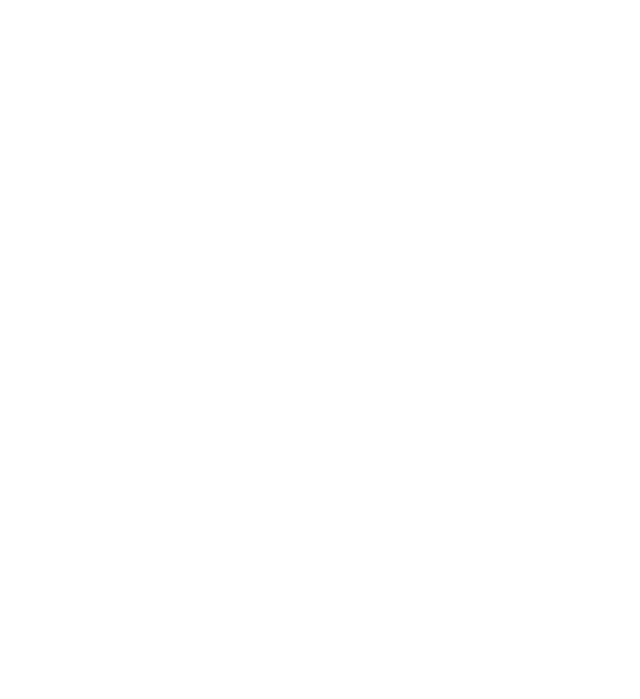
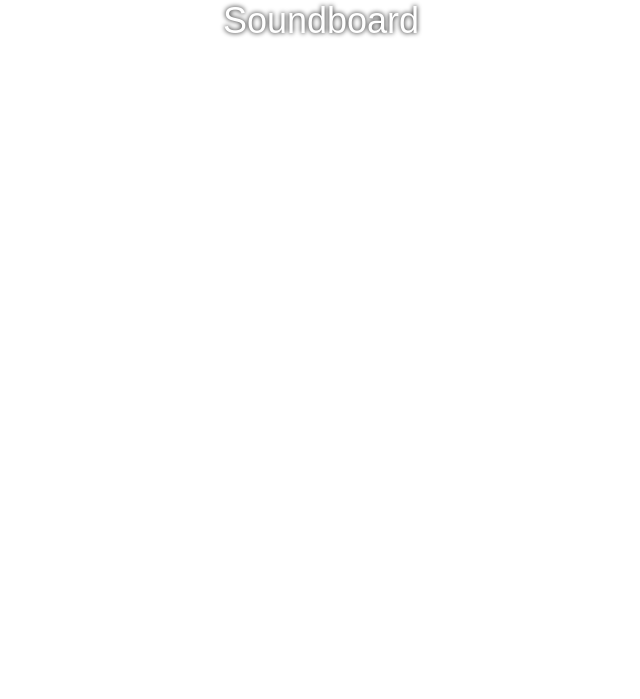
Before and after one commit to davidwightman/soundboard, a plain HTML site: page index.html in a window 1280 px wide. Shown: the top 699 px of the page, without its empty margins (319-959 px from the left). Drawn offline with Linux system fonts and the light colour scheme.

Commit message:
added title and footer

```diff
--- a/index.html
+++ b/index.html
@@ -6,6 +6,7 @@
         <link rel="stylesheet" href="style.css">
     </head>
     <body>
+        <div class="otherText">Soundboard</div>
         <div class="keys">
             <div data-key="65" class="key">
                 <kbd>A</kbd>
@@ -16,6 +17,7 @@
                 <span class="sound">haah!</span>
             </div>
         </div>
+        <div class="otherText">Inspired by the Jerky Boys and Funk Master Flex</div>
 
         <audio data-key="65" src="samples/1ahh.mp3"></audio>
         <audio data-key="83" src="samples/2haah.mp3"></audio>
--- a/style.css
+++ b/style.css
@@ -29,6 +29,13 @@ body,html {
     text-shadow: 0 0 5px black;
 }
 
+.otherText {
+    font-size: 3rem;
+    text-align: center;
+    color: white;
+    text-shadow: 0 0 5px black;
+}
+
 .playing {
     transform: scale(5.2);
     border-color: pink;
```
